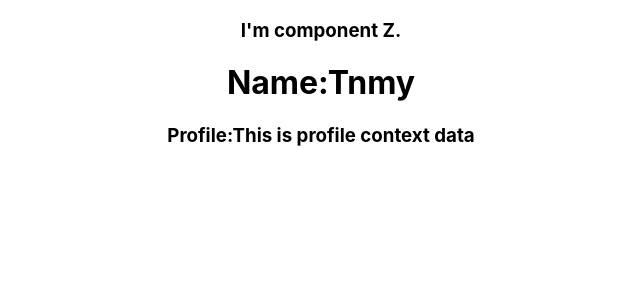
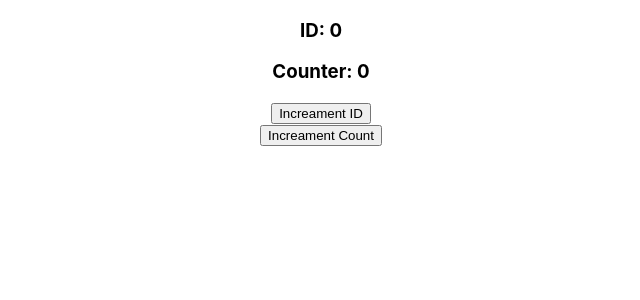
Before and after one commit to tnmy2426/first_react_app, a React (Create React App) app: page / in a window 1280 px wide. Shown: the top 300 px of the page, without its empty margins (319-959 px from the left). Built offline with nearby package versions, Linux system fonts and the light colour scheme.

Commit message:
React Hook - useCallback() hook using for performance solving

```diff
--- a/src/App.js
+++ b/src/App.js
@@ -1,9 +1,10 @@
 import React from 'react';
 // import logo from './logo.svg';
 import './App.css';
-import ComponentX from './components/ComponentX';
-export const UserContext = React.createContext()
-export const ProfileContext = React.createContext()
+// import ComponentX from './components/ComponentX';
+import ParentComp from './components/ParentComp';
+// export const UserContext = React.createContext()
+// export const ProfileContext = React.createContext()
 // import MouseContainer from './components/MouseContainer';
 // import MouseMove from './components/MouseMove';
 // import HookCounterTwo from './components/HookCounterTwo';
@@ -111,11 +112,13 @@ function App() {
       {/* <HookCounterTwo /> */}
       {/* <MouseMove /> */}
       {/* <MouseContainer /> */}
-      <UserContext.Provider value={"Tnmy"}>
+      {/* <UserContext.Provider value={"Tnmy"}>
         <ProfileContext.Provider value={"This is profile context data"}>
           <ComponentX />
         </ProfileContext.Provider>
-      </UserContext.Provider>
+      </UserContext.Provider> */}
+
+      <ParentComp />
 
     </div>
   );
--- /dev/null
+++ b/src/components/ButtonComp.js
@@ -0,0 +1,12 @@
+import React from 'react'
+
+const ButtonComp = ({text, increament}) => {
+    console.log(`Rendering ${text}`)
+    return (
+        <div>
+            <button onClick={()=>increament()}>Increament {text}</button>
+        </div>
+    )
+}
+
+export default React.memo(ButtonComp)
--- /dev/null
+++ b/src/components/ParentComp.js
@@ -0,0 +1,25 @@
+import React, {useCallback, useState} from 'react'
+import ButtonComp from './ButtonComp'
+
+const ParentComp = () => {
+    const [id, setid] = useState(0)
+    const [count, setcount] = useState(0)
+
+    const increamentId = useCallback(() =>{
+        setid(id+1)
+    },[id])
+
+    const increamentCounter = useCallback(() =>{
+        setcount(count+1)
+    },[count])
+    return (
+        <div>
+            <h3>ID: {id}</h3>
+            <h3>Counter: {count}</h3>
+            <ButtonComp increament={increamentId} text="ID" />
+            <ButtonComp increament={increamentCounter} text="Count"/>
+        </div>
+    )
+}
+
+export default ParentComp
```
